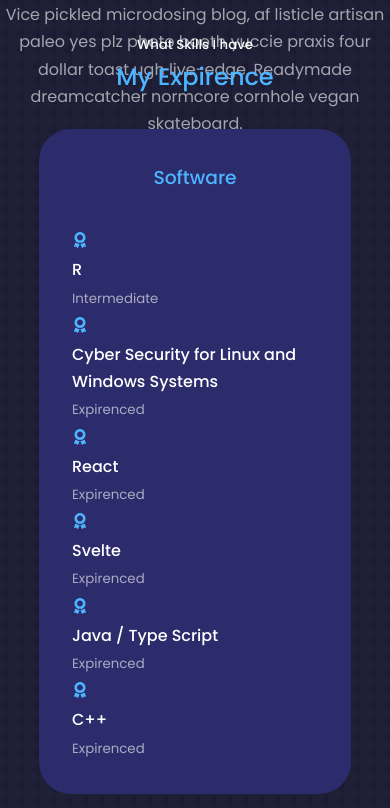
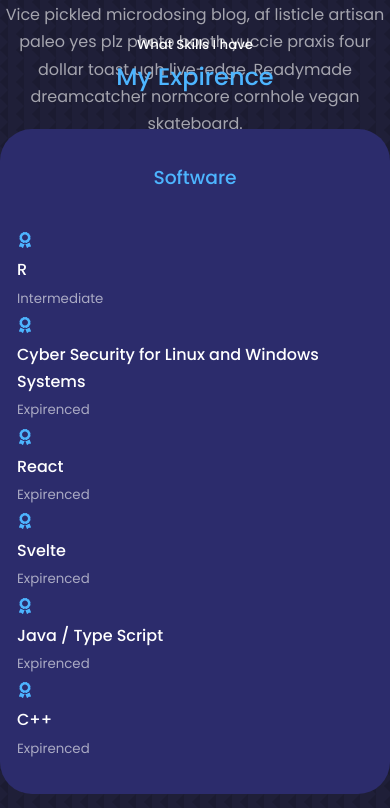
Before and after one commit to ShreyWey/personal-portfolio2.0, a React (Create React App) app: page / in a window 390 px wide. Shown: the part 1910-2718 px from the top of the page. Built offline with nearby package versions, Linux system fonts and the light colour scheme.

Commit message:
responsive fix

```diff
--- a/src/components/experience/experience.css
+++ b/src/components/experience/experience.css
@@ -63,4 +63,9 @@
     .experience__container {
         gap: 1rem;
     }
+
+    .experience__container > div {
+        width: 100%;
+        padding: 2rem 1rem;
+    }
 }
```
